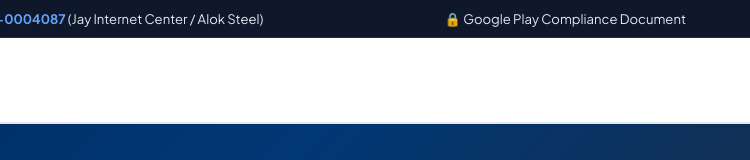
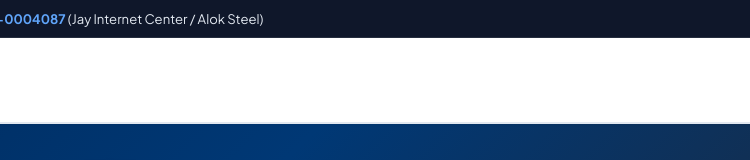
Before and after one commit to vijaybharti03/payrollhub, a plain HTML site: page alok-steel-privacy.html in a window 1280 px wide. Shown: the top 160 px of the page, 530-1280 px from the left. Drawn offline with Linux system fonts and the light colour scheme.

Commit message:
Remove Google Play Compliance Document span from top trust bar

```diff
--- a/alok-steel-privacy.html
+++ b/alok-steel-privacy.html
@@ -177,7 +177,6 @@
     <div class="top-trust-bar">
         <div class="container trust-container">
             <span>🇮🇳 Govt. of India Registered MSME Enterprise | Udyam Reg: <strong>UDYAM-CG-13-0004087</strong> (Jay Internet Center / Alok Steel)</span>
-            <span>🔒 Google Play Compliance Document</span>
         </div>
     </div>
 
```
Also changed, not shown: privacy-alok-steel.html (+0 -1 lines).
